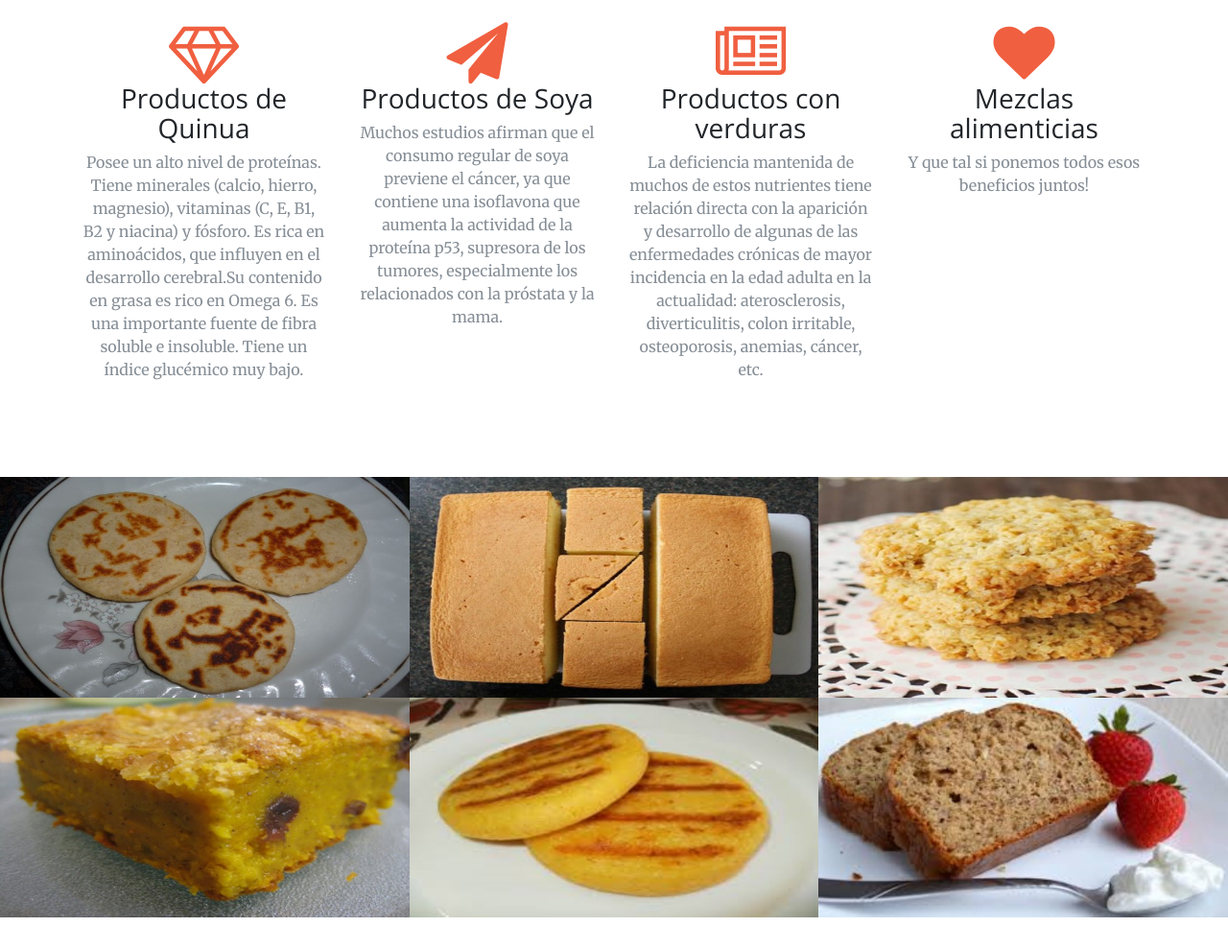
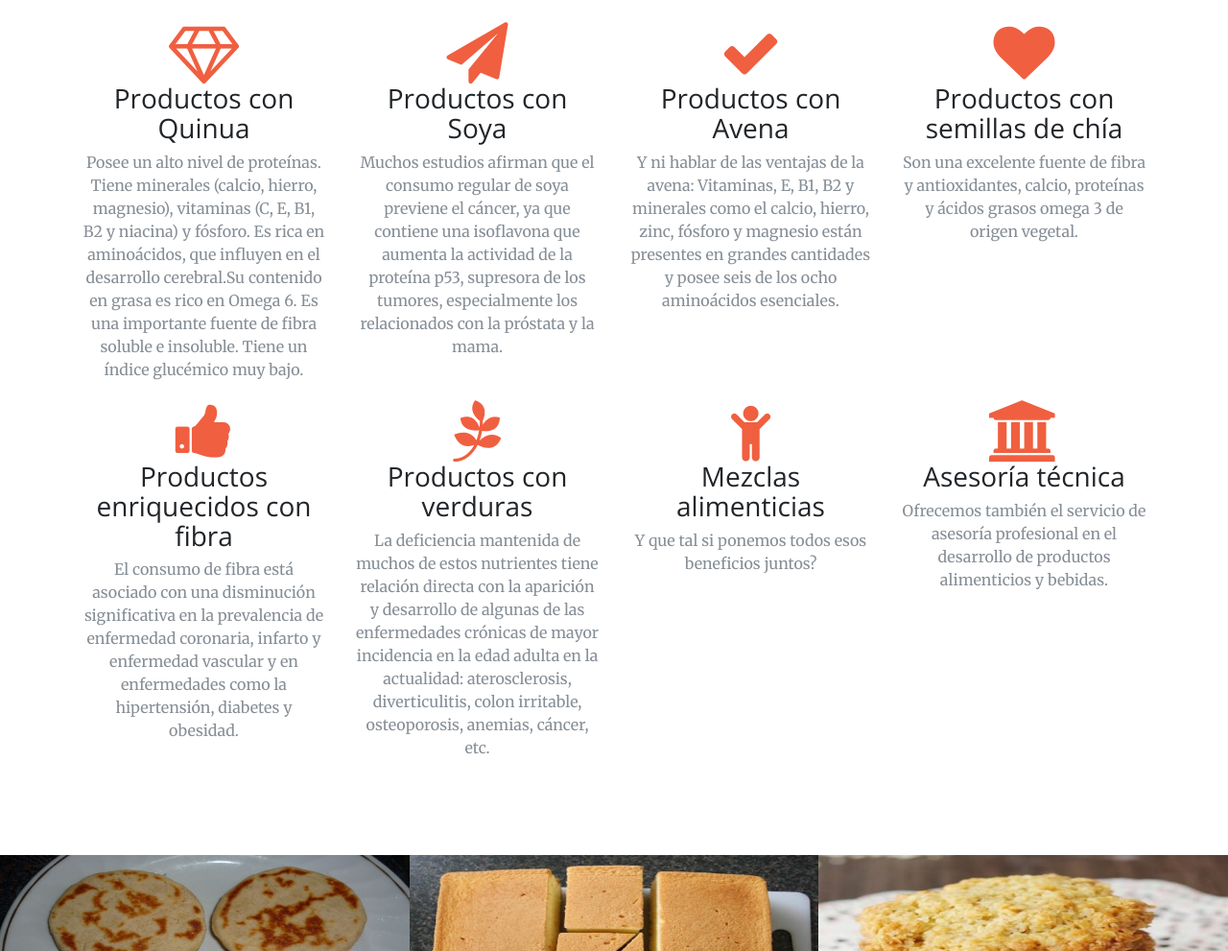
Before and after one commit to electronicapc/NutreVital, a plain HTML site: page index.html in a window 1280 px wide. Shown: the part 1403-2394 px from the top of the page at 96% size. Drawn offline with nearby package versions, Linux system fonts and the light colour scheme.

Commit message:
Se agregan textos

```diff
--- a/index.html
+++ b/index.html
@@ -93,7 +93,7 @@
           <div class="col-lg-3 col-md-6 text-center">
             <div class="service-box">
               <i class="fa fa-4x fa-diamond text-primary sr-icons"></i>
-              <h3>Productos de Quinua</h3>
+              <h3>Productos con Quinua</h3>
               <p class="text-muted">Posee un alto nivel de proteínas.
 				Tiene minerales (calcio, hierro, magnesio), vitaminas (C, E, B1, B2 y niacina) y fósforo.
 				Es rica en aminoácidos, que influyen en el desarrollo cerebral.
@@ -106,14 +106,37 @@
           <div class="col-lg-3 col-md-6 text-center">
             <div class="service-box">
               <i class="fa fa-4x fa-paper-plane text-primary sr-icons"></i>
-              <h3>Productos de Soya</h3>
+              <h3>Productos con Soya</h3>
               <p class="text-muted">Muchos estudios afirman que el consumo regular de soya previene el cáncer, ya que contiene una isoflavona que aumenta la actividad de la proteína p53, supresora de los tumores, especialmente los relacionados con la próstata y la mama.
 			  </p>
             </div>
           </div>
           <div class="col-lg-3 col-md-6 text-center">
             <div class="service-box">
-              <i class="fa fa-4x fa-newspaper-o text-primary sr-icons"></i>
+              <i class="fa fa-4x fa-check text-primary sr-icons"></i>
+              <h3>Productos con Avena</h3>
+              <p class="text-muted">Y ni hablar de las ventajas de la avena: Vitaminas, E, B1, B2 y minerales como el calcio, hierro, zinc, fósforo y magnesio están presentes en grandes cantidades y posee seis de los ocho aminoácidos esenciales.
+			  </p>
+            </div>
+          </div>
+          <div class="col-lg-3 col-md-6 text-center">
+            <div class="service-box">
+              <i class="fa fa-4x fa-heart text-primary sr-icons"></i>
+              <h3>Productos con semillas de chía</h3>
+              <p class="text-muted">Son una excelente fuente de fibra y antioxidantes, calcio, proteínas y ácidos grasos omega 3 de origen vegetal.</p>
+            </div>
+          </div>
+          <div class="col-lg-3 col-md-6 text-center">
+            <div class="service-box">
+              <i class="fa fa-4x fa-thumbs-up text-primary sr-icons"></i>
+              <h3>Productos  enriquecidos con fibra</h3>
+              <p class="text-muted">El consumo de fibra está asociado con una disminución significativa en la prevalencia de enfermedad coronaria, infarto y enfermedad vascular y en enfermedades como la hipertensión, diabetes y obesidad.
+			</p>
+            </div>
+          </div>
+          <div class="col-lg-3 col-md-6 text-center">
+            <div class="service-box">
+              <i class="fa fa-4x fa-pagelines text-primary sr-icons"></i>
               <h3>Productos con verduras</h3>
               <p class="text-muted">La deficiencia mantenida de muchos de estos nutrientes tiene relación directa con la aparición y desarrollo de algunas de las enfermedades crónicas de mayor incidencia en la edad adulta en la actualidad: aterosclerosis, diverticulitis, colon irritable, osteoporosis, anemias, cáncer, etc.
 			  </p>
@@ -121,9 +144,17 @@
           </div>
           <div class="col-lg-3 col-md-6 text-center">
             <div class="service-box">
-              <i class="fa fa-4x fa-heart text-primary sr-icons"></i>
+              <i class="fa fa-4x fa-child text-primary sr-icons"></i>
               <h3>Mezclas alimenticias</h3>
-              <p class="text-muted">Y que tal si ponemos todos esos beneficios juntos!</p>
+              <p class="text-muted">Y que tal si ponemos todos esos beneficios juntos?</p>
+            </div>
+          </div>
+          <div class="col-lg-3 col-md-6 text-center">
+            <div class="service-box">
+              <i class="fa fa-4x fa-university text-primary sr-icons"></i>
+              <h3>Asesoría técnica</h3>
+              <p class="text-muted">Ofrecemos también el servicio de asesoría profesional en el desarrollo de productos alimenticios y bebidas.
+			  </p>
             </div>
           </div>
         </div>
```
